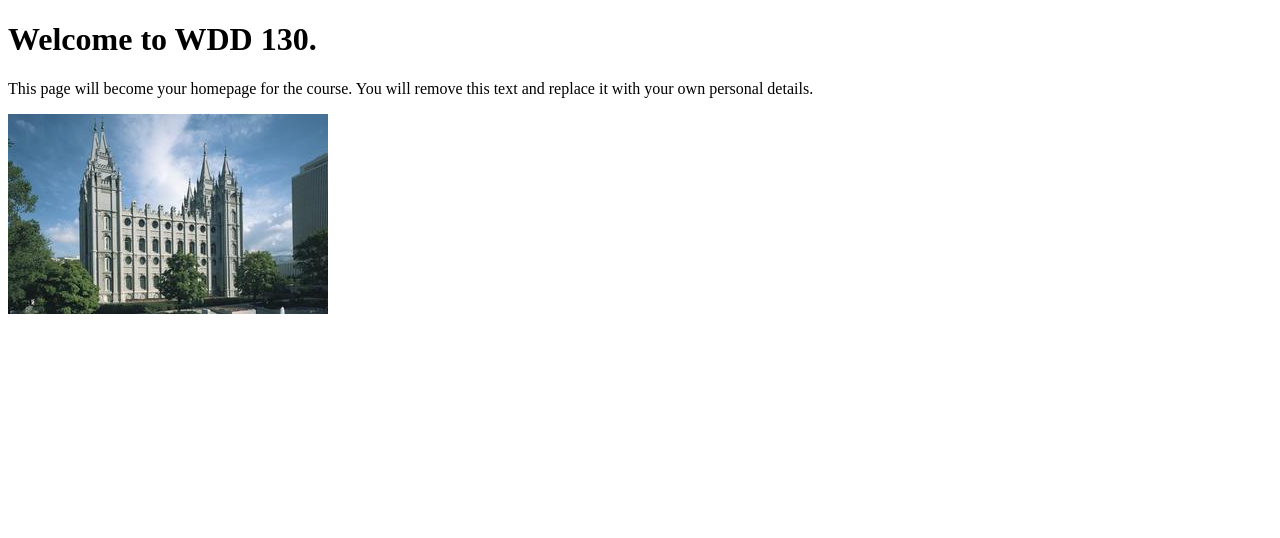
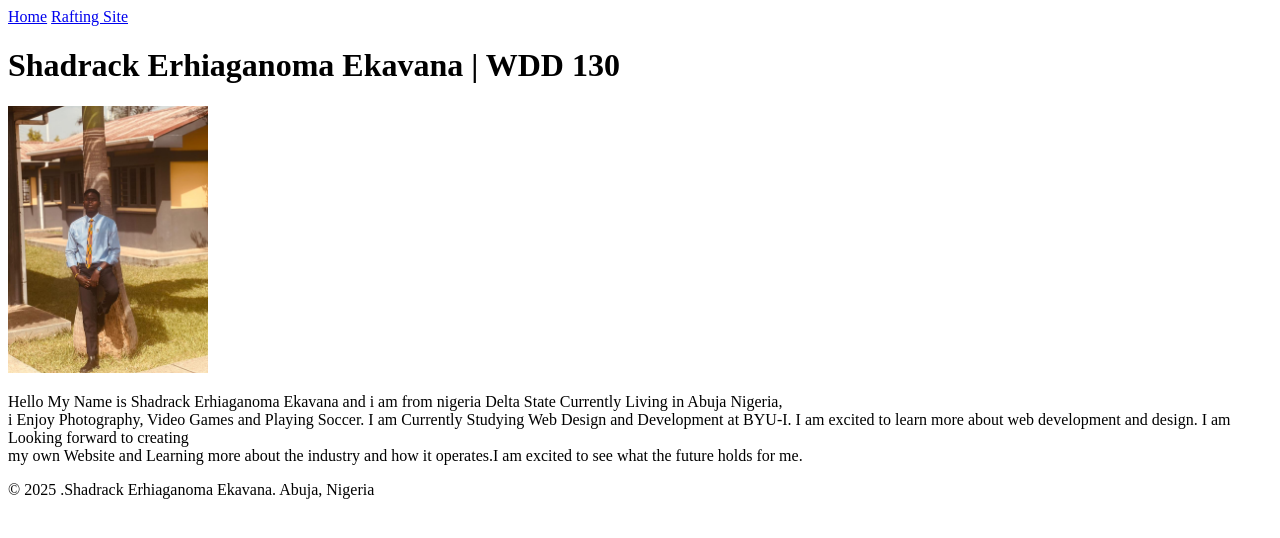
Before and after one commit to shadrackerhiaganoma2002/wdd130, a plain HTML site: page index.html in a window 1280 px wide. Drawn offline with Linux system fonts and the light colour scheme.

Commit message:
re-entered the correct requirements

```diff
--- a/index.html
+++ b/index.html
@@ -1,14 +1,33 @@
 <!DOCTYPE html>
 <html lang="en">
+
 <head>
     <meta charset="UTF-8">
     <meta name="viewport" content="width=device-width, initial-scale=1.0">
-    <title>WDD 130 | Personal Homepage</title>
+    <meta name="description" content="Homepage">
+    <meta name="author" Shadrack E Erhiaganoma>
+    <title>Shadrack Erhiaganoma Ekavana| Wdd 130</title>
 </head>
+
 <body>
-    <h1>Welcome to WDD 130.</h1>
-    <p>This page will become your homepage for the course. You will remove this text and replace it with your own personal details.</p>
+    <header>
+        <nav>
+            <a href="#">Home</a>
+            <a href="wwr/">Rafting Site</a>
+        </nav>
+    </header>
+    <main>
+        <h1>Shadrack Erhiaganoma Ekavana | WDD 130</h1>
+        <img src="images/profile.jpg" alt="" width="200">
+        <p>Hello My Name is Shadrack Erhiaganoma Ekavana and i am from nigeria Delta State Currently Living in Abuja
+            Nigeria,<br> i Enjoy Photography, Video Games and Playing Soccer. I am Currently Studying Web Design and
+            Development at BYU-I. I am excited to learn more about web development and design. I am Looking forward to
+            creating<br> my own Website and Learning more about the industry and how it operates.I am excited to see
+            what the future holds for me.</p>
+    </main>
+    <footer>
+        <p> &copy 2025 .Shadrack Erhiaganoma Ekavana. Abuja, Nigeria</p>
+    </footer>
+</body>
 
-    <img src="images/salt-lake-temple.jpg" alt="The Salt Lake Temple.">
-</body>
 </html>
```
Also changed, not shown: week01/index.html (+0 -1 lines), images/profile.jpg (added).
